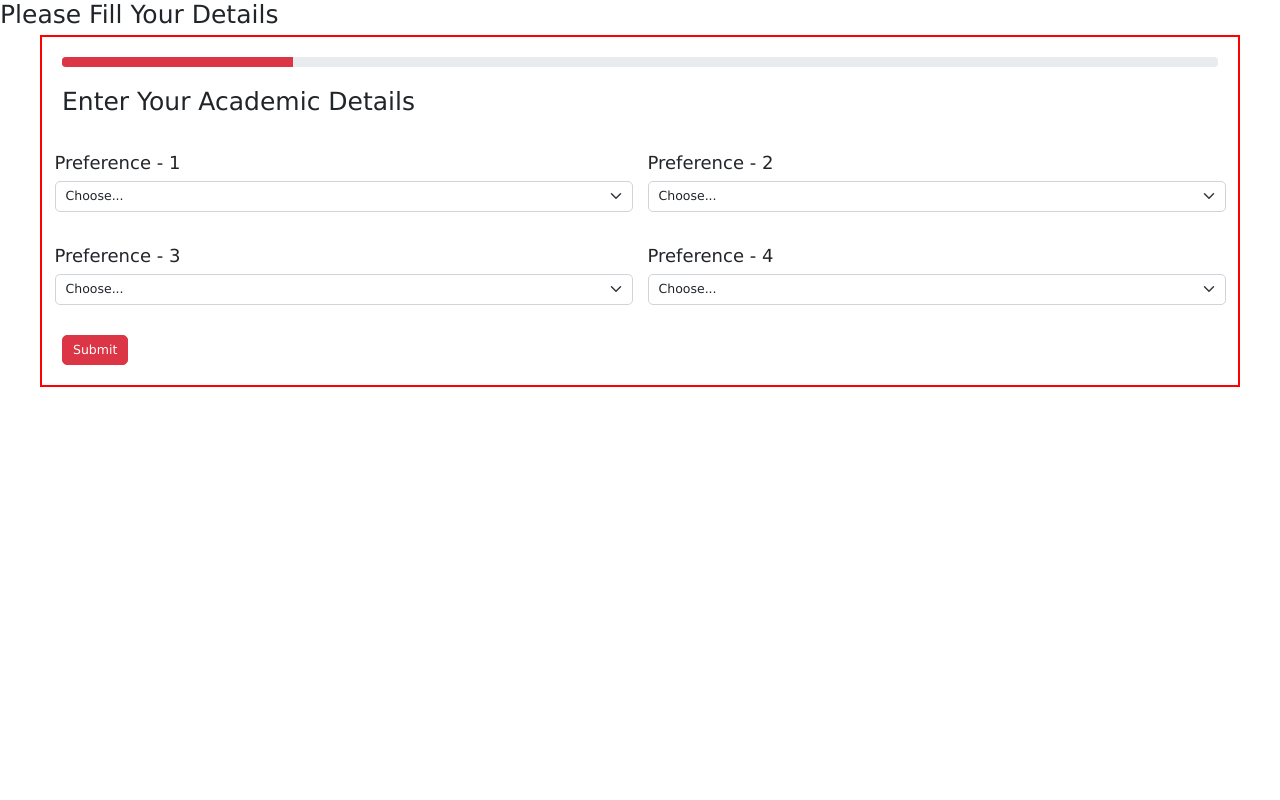
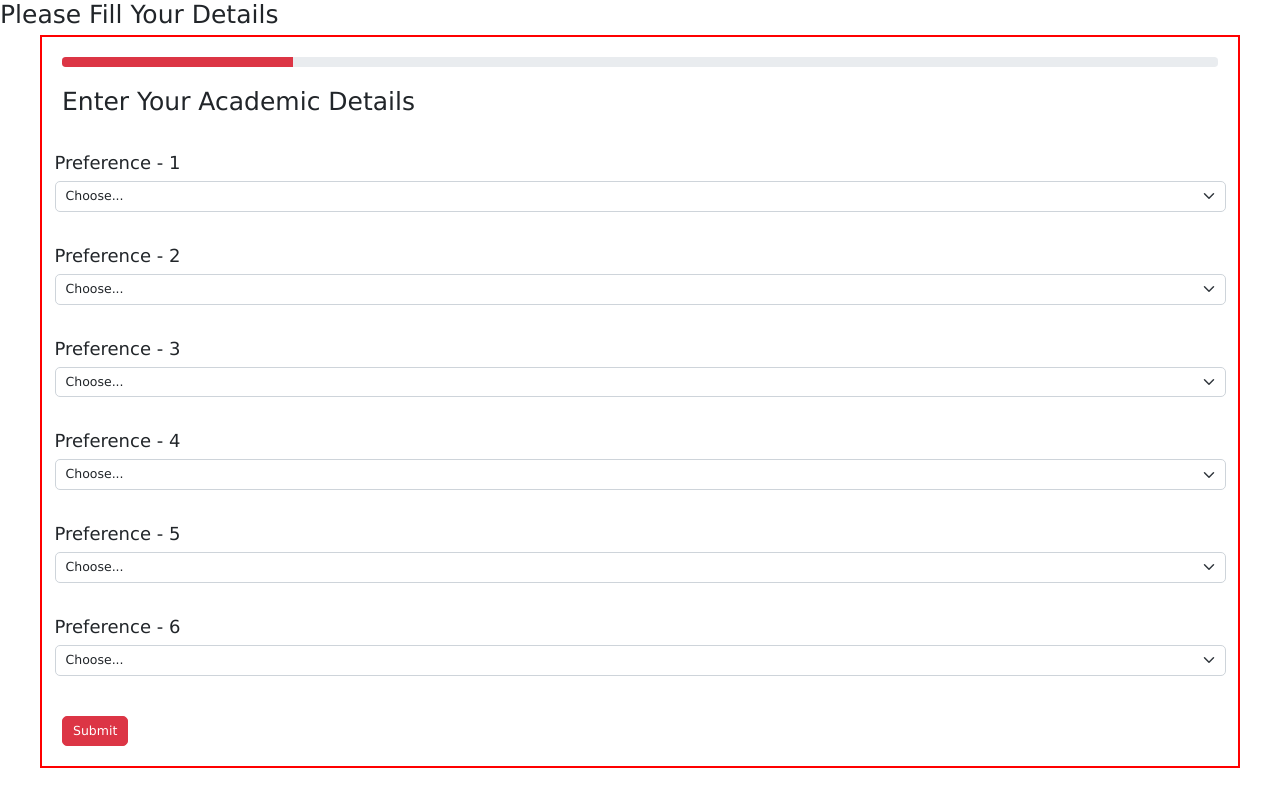
Before and after one commit to raghav-khanna/Student-Admission-Frontend, a React (Create React App) app in the folder frontend/: page /applicant/first_login/preferences in a window 1280 px wide. Built offline with nearby package versions, Linux system fonts and the light colour scheme.

Commit message:
Add 2 more branches in preferences

```diff
--- a/frontend/src/Pages/Login - First Time/ChoosePreferences.js
+++ b/frontend/src/Pages/Login - First Time/ChoosePreferences.js
@@ -23,8 +23,8 @@ const ChoosePreferences = () => {
       <Form className="details-form" onSubmit={handleSubmit}>
         <h1>Enter Your Academic Details</h1>
         <br />
-        <Row className="mb-5">
-          <Form.Group as={Col}>
+        <Row className="mb-3">
+          <Form.Group className="mb-5">
             <Form.Label>Preference - 1</Form.Label>
             <Form.Select size="lg" defaultValue="Choose...">
               <option>Choose...</option>
@@ -32,9 +32,13 @@ const ChoosePreferences = () => {
               <option>Computer and Communication Engineering (CCE) </option>
               <option>Electrical and Communication Engineering (ECE) </option>
               <option>Mechanical and Mechatronics Engineering (MME) </option>
+              <option>Dual Degree Computer Science Engineering (DCS) </option>
+              <option>
+                Dual Degree Electrical and Communication Engineering (DEC)
+              </option>
             </Form.Select>
           </Form.Group>
-          <Form.Group as={Col}>
+          <Form.Group className="mb-5">
             <Form.Label>Preference - 2</Form.Label>
             <Form.Select size="lg" defaultValue="Choose...">
               <option>Choose...</option>
@@ -42,11 +46,13 @@ const ChoosePreferences = () => {
               <option>Computer and Communication Engineering (CCE) </option>
               <option>Electrical and Communication Engineering (ECE) </option>
               <option>Mechanical and Mechatronics Engineering (MME) </option>
+              <option>Dual Degree Computer Science Engineering (DCS) </option>
+              <option>
+                Dual Degree Electrical and Communication Engineering (DEC)
+              </option>
             </Form.Select>
           </Form.Group>
-        </Row>
-        <Row className="mb-5">
-          <Form.Group as={Col}>
+          <Form.Group className="mb-5">
             <Form.Label>Preference - 3</Form.Label>
             <Form.Select size="lg" defaultValue="Choose...">
               <option>Choose...</option>
@@ -54,9 +60,13 @@ const ChoosePreferences = () => {
               <option>Computer and Communication Engineering (CCE) </option>
               <option>Electrical and Communication Engineering (ECE) </option>
               <option>Mechanical and Mechatronics Engineering (MME) </option>
+              <option>Dual Degree Computer Science Engineering (DCS) </option>
+              <option>
+                Dual Degree Electrical and Communication Engineering (DEC)
+              </option>
             </Form.Select>
           </Form.Group>
-          <Form.Group as={Col}>
+          <Form.Group className="mb-5">
             <Form.Label>Preference - 4</Form.Label>
             <Form.Select size="lg" defaultValue="Choose...">
               <option>Choose...</option>
@@ -64,6 +74,38 @@ const ChoosePreferences = () => {
               <option>Computer and Communication Engineering (CCE) </option>
               <option>Electrical and Communication Engineering (ECE) </option>
               <option>Mechanical and Mechatronics Engineering (MME) </option>
+              <option>Dual Degree Computer Science Engineering (DCS) </option>
+              <option>
+                Dual Degree Electrical and Communication Engineering (DEC)
+              </option>
+            </Form.Select>
+          </Form.Group>
+          <Form.Group className="mb-5">
+            <Form.Label>Preference - 5</Form.Label>
+            <Form.Select size="lg" defaultValue="Choose...">
+              <option>Choose...</option>
+              <option>Computer Science Engineering (CSE) </option>
+              <option>Computer and Communication Engineering (CCE) </option>
+              <option>Electrical and Communication Engineering (ECE) </option>
+              <option>Mechanical and Mechatronics Engineering (MME) </option>
+              <option>Dual Degree Computer Science Engineering (DCS) </option>
+              <option>
+                Dual Degree Electrical and Communication Engineering (DEC)
+              </option>
+            </Form.Select>
+          </Form.Group>
+          <Form.Group className="mb-5">
+            <Form.Label>Preference - 6</Form.Label>
+            <Form.Select size="lg" defaultValue="Choose...">
+              <option>Choose...</option>
+              <option>Computer Science Engineering (CSE) </option>
+              <option>Computer and Communication Engineering (CCE) </option>
+              <option>Electrical and Communication Engineering (ECE) </option>
+              <option>Mechanical and Mechatronics Engineering (MME) </option>
+              <option>Dual Degree Computer Science Engineering (DCS) </option>
+              <option>
+                Dual Degree Electrical and Communication Engineering (DEC)
+              </option>
             </Form.Select>
           </Form.Group>
         </Row>
```
